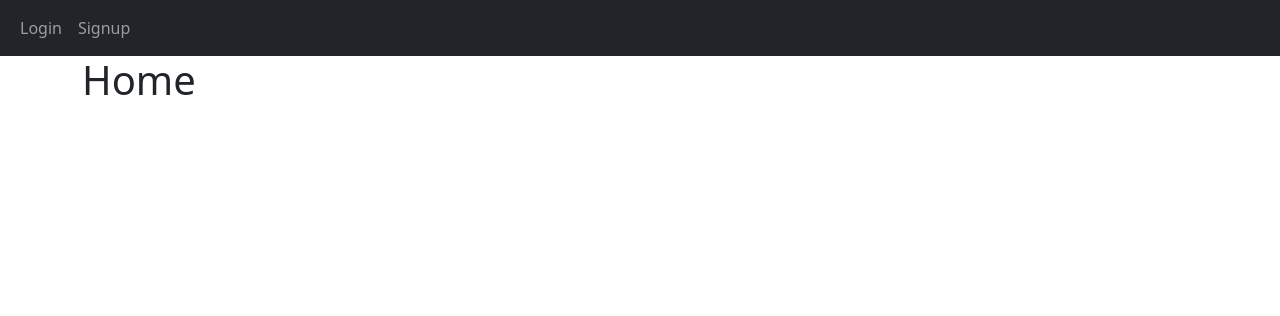
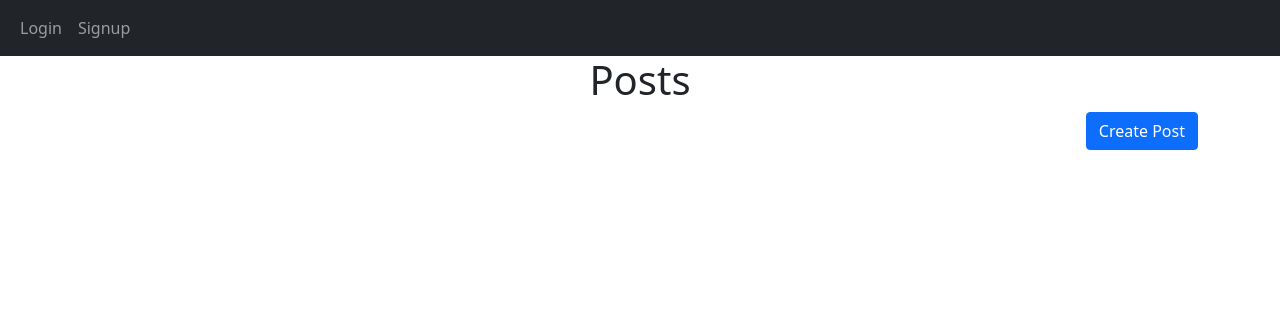
Before and after one commit to crixxcroxx/blog-w-flask, a Flask app: page /home in a window 1280 px wide. Shown: the top 316 px of the page. Run offline with Flask 2, Linux system fonts and the light colour scheme; data that the repository does not hold is empty.

Commit message:
Create/View/Delete Post

```diff
--- a/website/__init__.py
+++ b/website/__init__.py
@@ -20,7 +20,7 @@ def create_app():
     app.register_blueprint(views, url_prefix="/")
     app.register_blueprint(auth, url_prefix="/")
 
-    from .models import User
+    from .models import User, Post
 
     with app.app_context():
         db.create_all()
--- a/website/templates/home.html
+++ b/website/templates/home.html
@@ -1,5 +1,2 @@
-{% extends "base.html" %}
+{% extends "post_div.html" %}
 {% block title %}Home{% endblock%}
-{% block content %}
-<h1>Home</h1>
-{% endblock%}
--- a/website/templates/post_div.html
+++ b/website/templates/post_div.html
@@ -1,5 +1,35 @@
 {% extends "base.html" %}
-{% block title %}{% endblock%}
+{% block title %}{{username}}'s Posts{% endblock %}
 {% block content %}
-<h1>post div</h1>
+{% block header %}
+<h1 align="center">Posts</h1>
+<div align="right">
+    <a href="/create-post" class="btn btn-primary">Create Post</a>
+</div>
+<br />
+{% endblock %}
+{% for post in posts %}
+<div id="posts">
+    <div class="card border-dark">
+        <div class="card-header d-flex justify-content-between align-items-center">
+            <a href="/posts/{{post.user.username}}">{{post.user.username}}</a>
+            {% if user.id == post.author %}
+            <div class="btn-group">
+                <button type="button" class="btn btn-sm btn-primary dropdown-toggle" data-bs-toggle="dropdown"></button>
+                <ul class="dropdown-menu">
+                    <li><a href="/delete-post/{{post.id}}" class="dropdown-item">Delete</a></li>
+                </ul>
+            </div>
+            {% endif %}
+        </div>
+        <div class="card-body">
+            <div class="card-text">{{post.post}}</div>
+        </div>
+        <div class="card-footer text-muted">
+            <span class="fw-lighter">{{post.date_created}}</span>
+        </div>
+    </div>
+</div>
+<br />
+{% endfor %}
 {% endblock%}
--- a/website/templates/posts.htm
+++ /dev/null
@@ -1,5 +0,0 @@
-{% extends "base.html" %}
-{% block title %}Posts{% endblock%}
-{% block content %}
-<h1>posts</h1>
-{% endblock%}
--- /dev/null
+++ b/website/templates/posts.html
@@ -0,0 +1,5 @@
+{% extends "post_div.html" %}
+{% block title %}{{ username }}'s Posts{% endblock%}
+{% block header %}
+<h1 align="center">{{username}}'s Posts</h1>
+{% endblock %}
--- a/website/views.py
+++ b/website/views.py
@@ -1,5 +1,7 @@
-from flask import Blueprint, render_template
+from flask import Blueprint, render_template, request, flash, redirect, url_for
 from flask_login import login_required, current_user
+from .models import Post, User
+from . import db
 
 views = Blueprint("views", __name__)
 
@@ -7,4 +9,53 @@ views = Blueprint("views", __name__)
 @login_required
 @views.route("/home")
 def home():
-    return render_template("home.html", user=current_user)
+    posts = Post.query.all()
+    return render_template("home.html", user=current_user, posts=posts)
+
+
+@login_required
+@views.route("/create-post", methods=["GET", "POST"])
+def create_post():
+    if request.method == "POST":
+        postText = request.form.get("post")
+
+        if not postText:
+            flash("Post cannot be empty", category="error")
+        else:
+            post = Post(post=postText, author=current_user.id)
+            db.session.add(post)
+            db.session.commit()
+            flash("Post created!", category="success")
+            return redirect(url_for("views.home"))
+
+    return render_template("create_post.html", user=current_user)
+
+
+@login_required
+@views.route("/delete-post/<id>")
+def delete_post(id):
+    post = Post.query.filter_by(id=id).first()
+    if not post:
+        flash("Post does not exist", category="error")
+    elif current_user.id != post.author:
+        flash("You do not have permission to delete this post", category="error")
+    else:
+        db.session.delete(post)
+        db.session.commit()
+        flash("Post deleted!", category="success")
+
+    return redirect(url_for("views.home"))
+
+
+@login_required
+@views.route("/posts/<username>")
+def posts(username):
+    user = User.query.filter_by(username=username).first()
+    if not user:
+        flash("User does not exist", category="error")
+        return redirect(url_for("views.home"))
+    else:
+        posts = Post.query.filter_by(author=user.id).all()
+        return render_template(
+            "posts.html", user=current_user, posts=posts, username=username
+        )
```
Also changed, not shown: website/models.py (+11 -1 lines), website/templates/create_post.html (+10 -2 lines).
